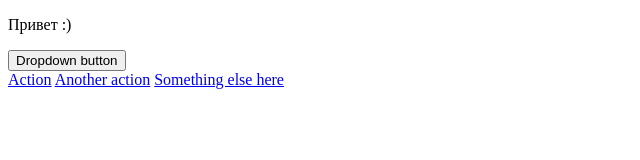
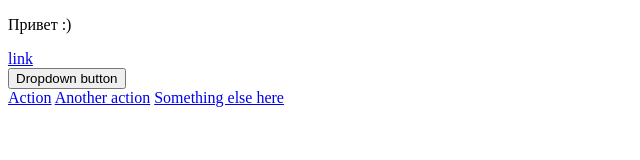
Before and after one commit to Doroga80/JavaScript, a plain HTML site: page homeWork2/index.html in a window 1280 px wide. Shown: the whole page, without its empty margins (0-640 px from the left). Drawn offline with Linux system fonts and the light colour scheme.

Commit message:
new commit

```diff
--- a/homeWork2/index.html
+++ b/homeWork2/index.html
@@ -33,22 +33,39 @@
         });
 
         // 2. У элемента с классом btn необходимо убрать класс "btn-secondary", если он присутствует у этого элемента, либо добавить, если такого класса у элемента не было.
-        // []()
+        //
+        const btn = document.querySelector('.btn');
+        if (btn.classList.contains('btn-secondary')) {
+            btn.classList.remove('btn-secondary');
+        } else {
+            btn.classList.add('btn-secondary');
+        }
 
         // 3. Необходимо удалить класс "dropdown-menu" у элемента, у которого присутствует класс "menu".
-        // []()
+        //
+        const menu = document.querySelector('.menu');
+        if (menu.classList.contains('dropdown-menu')) {
+            menu.classList.remove('dropdown-menu');
+        }
 
         // 4. Используя метод insertAdjacentHTML добавьте после div'a с классом "dropdown" следующую разметку:
         // `<a href="#">link</a>`
-        // []()
+        //
+        const dropdown = document.querySelector('.dropdown');
+        dropdown.insertAdjacentHTML('afterend', '<a href="#">link</a>');
 
         // 5. У элемента с id "dropdownMenuButton" замените id на "superDropdown".
-        // []()
+        //
+        document.getElementById('dropdownMenuButton').id = 'superDropdown';
 
         // 6. Добавьте атрибут data-dd со значением 3 элементу у которого существует атрибут "aria-labelledby" равный "dropdownMenuButton" используя dataset.
-        // []()
+        //
+        const element = document.querySelector('[aria-labelledby="dropdownMenuButton"]');
+        element.dataset.dd = 3;
 
         // 7. Удалите атрибут type у элемента с классом "dropdown-toggle".
+        const elementWithClass = document.querySelector('.dropdown-toggle');
+        elementWithClass.removeAttribute('type');
 
     </script>
 </body>
```
